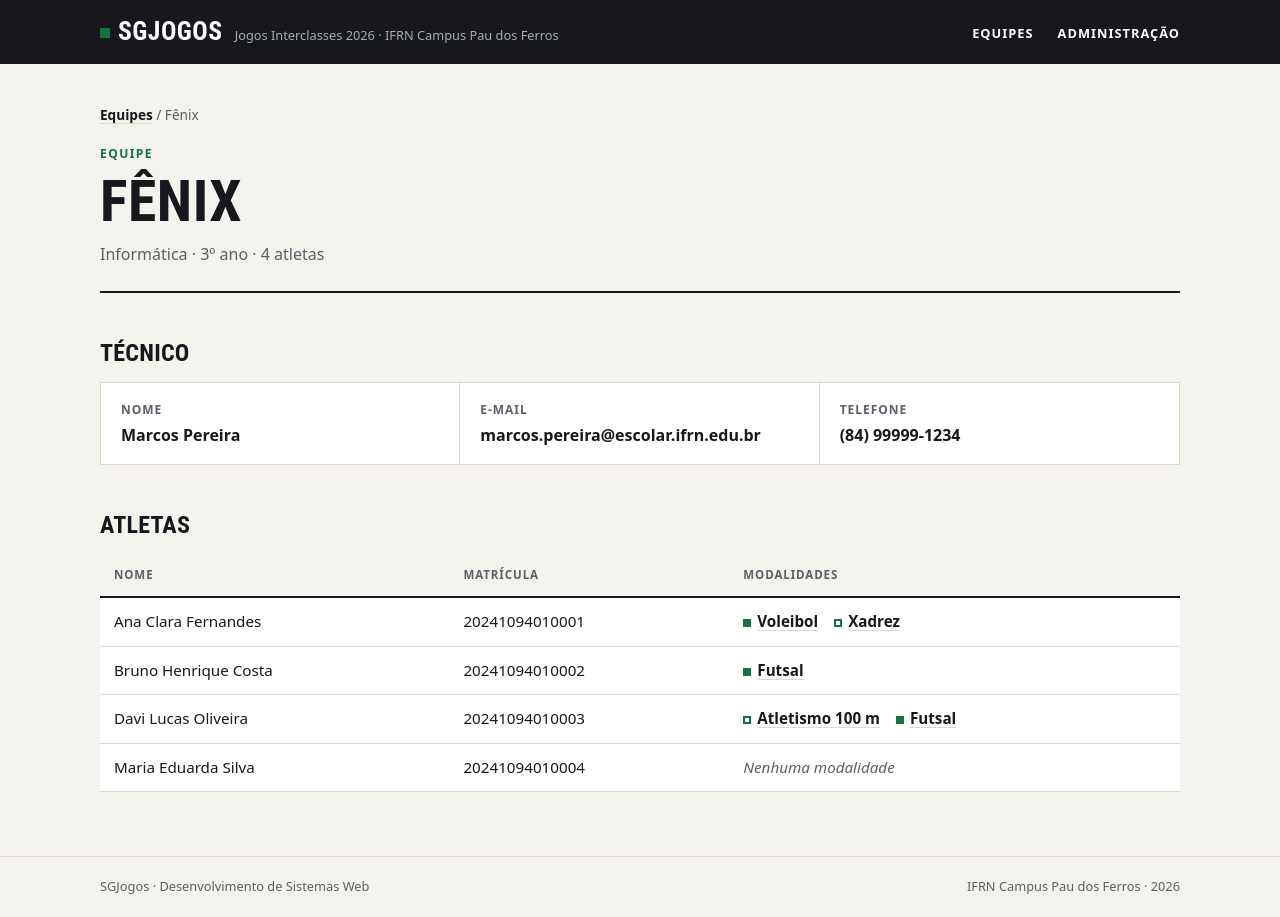
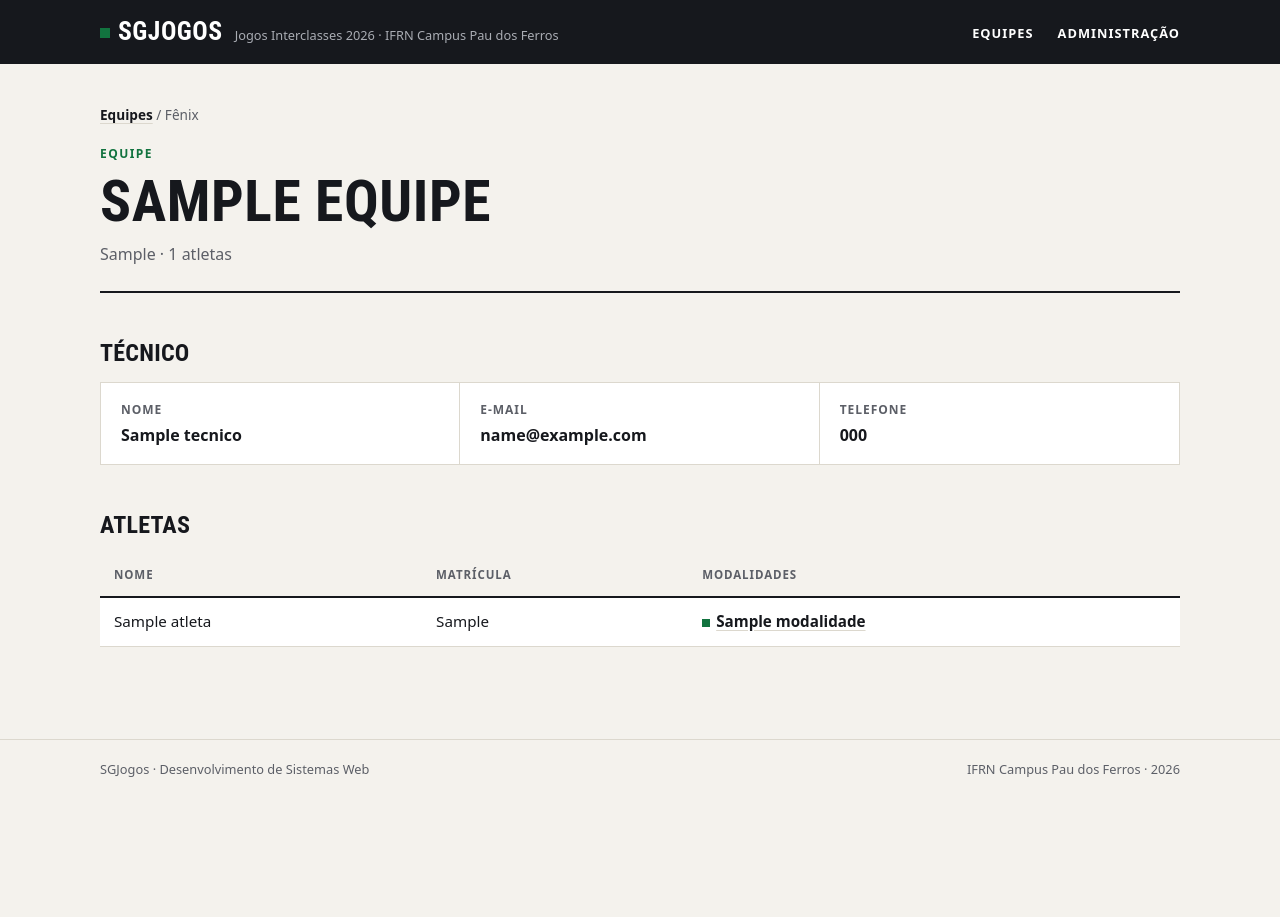
Before and after one commit to NicolasRaony06/prova-dsw, a Django app: template jogos/templates/jogos/equipe.html in a window 1280 px wide. After the commit the page ends 777 px from the top, so only its background shows below. Run offline with Django 5.2, Linux system fonts and the light colour scheme; the template is opened without the code that fills it: values that come from a table or form of the project are taken from there, others are empty; tables that the repository leaves empty hold one stand-in row (values such as "Sample post"); parts of the project's set-up code (start-up, migrations or seed data) failed here and were passed over.

Commit message:
Add: equipe template

```diff
--- a/jogos/templates/jogos/equipe.html
+++ b/jogos/templates/jogos/equipe.html
@@ -7,28 +7,29 @@
 
         <header class="topo">
             <span class="sobretitulo">Equipe</span>
-            <h1>Fênix</h1>
-            <p class="descricao">Informática · 3º ano · 4 atletas</p>
+            <h1>{{equipe}}</h1>
+            <p class="descricao">{{equipe.curso}} · {{equipe.atletas.count}} atletas</p>
         </header>
 
+        {% if equipe.tecnico %}
             <h2>Técnico</h2>
             <dl class="numeros ficha">
                 <div>
                     <dt>Nome</dt>
-                <dd>Marcos Pereira</dd>
+                    <dd>{{equipe.tecnico}}</dd>
                 </div>
                 <div>
                     <dt>E-mail</dt>
-                <dd>marcos.pereira@escolar.ifrn.edu.br</dd>
+                    <dd>{{equipe.tecnico.email}}</dd>
                 </div>
                 <div>
                     <dt>Telefone</dt>
-                <dd>(84) 99999-1234</dd>
+                    <dd>{{equipe.tecnico.telefone}}</dd>
                 </div>
             </dl>
-
-        <!-- Quando a equipe não tiver técnico, use no lugar da ficha acima: -->
-        <!-- <p class="aviso">Esta equipe ainda não tem técnico cadastrado.</p> -->
+        {% else %}
+            <p class="aviso">Esta equipe ainda não tem técnico cadastrado.</p>
+        {% endif %}
 
         <h2>Atletas</h2>
         <div class="tabela">
@@ -41,42 +42,21 @@
                     </tr>
                 </thead>
                 <tbody>
+                    {% for atleta in equipe.atletas.all %}
                         <tr>
-                        <td>Ana Clara Fernandes</td>
-                        <td>20241094010001</td>
+                            <td>{{atleta}}</td>
+                            <td>{{atleta.matricula}}</td>
                             <td>
                                 <ul class="modalidades">
-                                <li><a href="modalidade.html">Voleibol</a></li>
-                                <li><a class="individual" href="modalidade.html">Xadrez</a></li>
+                                    {% for modalidade in atleta.modalidades.all %}
+                                        <li><a class="{{modalidade.tipo}}" href="{% url "jogos:modalidade" modalidade.id %}">{{modalidade}}</a></li>
+                                    {% endfor %}
                                 </ul>
                             </td>
                         </tr>
-                    <tr>
-                        <td>Bruno Henrique Costa</td>
-                        <td>20241094010002</td>
-                        <td>
-                            <ul class="modalidades">
-                                <li><a href="modalidade.html">Futsal</a></li>
-                            </ul>
-                        </td>
-                    </tr>
-                    <tr>
-                        <td>Davi Lucas Oliveira</td>
-                        <td>20241094010003</td>
-                        <td>
-                            <ul class="modalidades">
-                                <li><a class="individual" href="modalidade.html">Atletismo 100 m</a></li>
-                                <li><a href="modalidade.html">Futsal</a></li>
-                            </ul>
-                        </td>
-                    </tr>
-                    <tr>
-                        <td>Maria Eduarda Silva</td>
-                        <td>20241094010004</td>
-                        <td><span class="aviso">Nenhuma modalidade</span></td>
-                    </tr>
-                    <!-- Quando a equipe não tiver atletas, a tabela deve ter apenas esta linha: -->
-                    <!-- <tr><td class="vazio" colspan="3">Nenhum atleta inscrito.</td></tr> -->
+                    {% empty %}
+                        <tr><td class="vazio" colspan="3">Nenhum atleta inscrito.</td></tr>
+                    {% endfor %}
                 </tbody>
             </table>
         </div>
```
Lines whose indentation alone changed are shown as unchanged.
